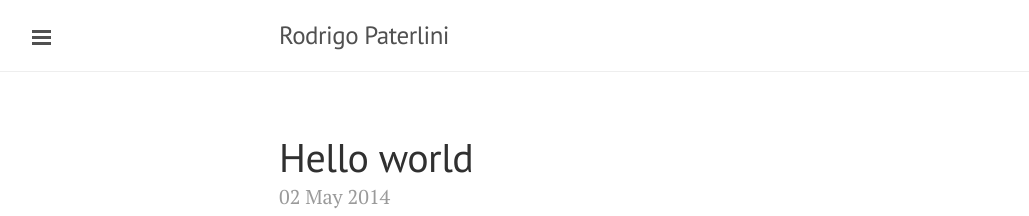
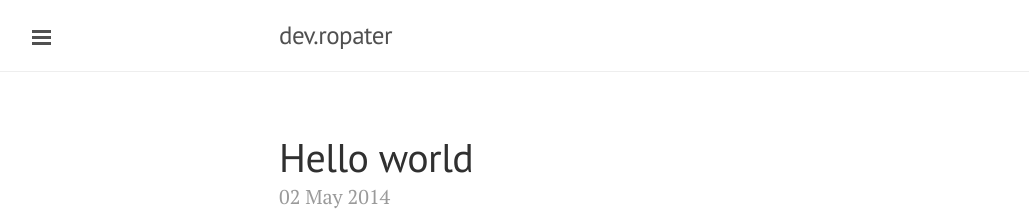
Before and after one commit to rodpater/rodpater.github.io, a Jekyll site: the page built from index.html, in a window 1280 px wide. Shown: the top 216 px of the page, without its empty margins (1-1030 px from the left). Built offline with Jekyll 4.4.1, drawn with Linux system fonts in a browser that asks for light colours; the list of posts is cut into pages by our own code.

Commit message:
Update _config.yml
title e description modificados

```diff
--- a/_config.yml
+++ b/_config.yml
@@ -1,7 +1,7 @@
 excerpt_separator: ""
 pygments: true
 markdown: kramdown
-title: Rodrigo Paterlini
+title: dev.ropater
 tagline:
-description: My awesome new site via <a href="https://tinypress.co/&quot; target=&quot;_blank">Tinypress</a>
+description: blogsite via <a href="https://tinypress.co/&quot; target=&quot;_blank">Tinypress</a>
 paginate: 5
```
